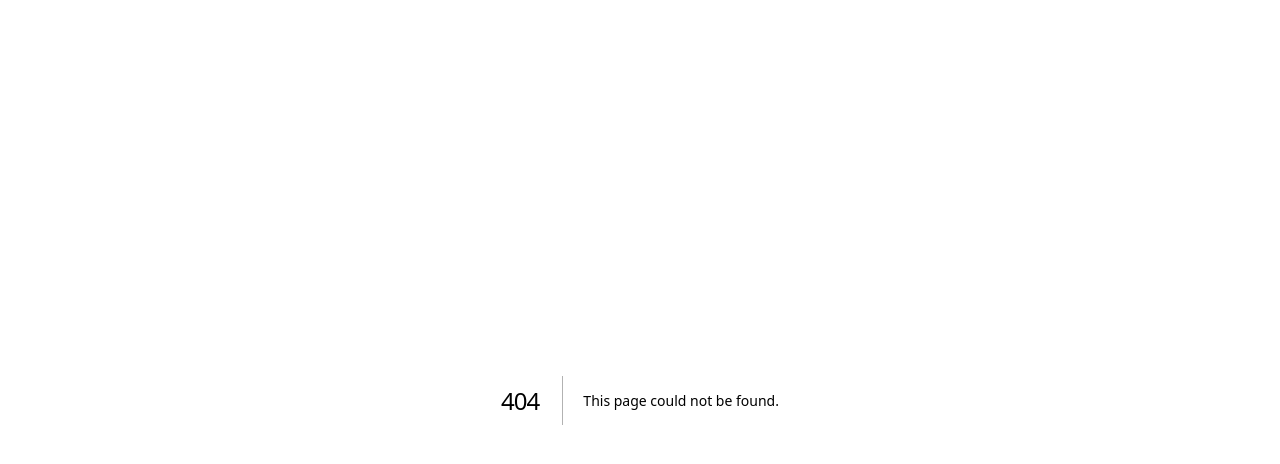
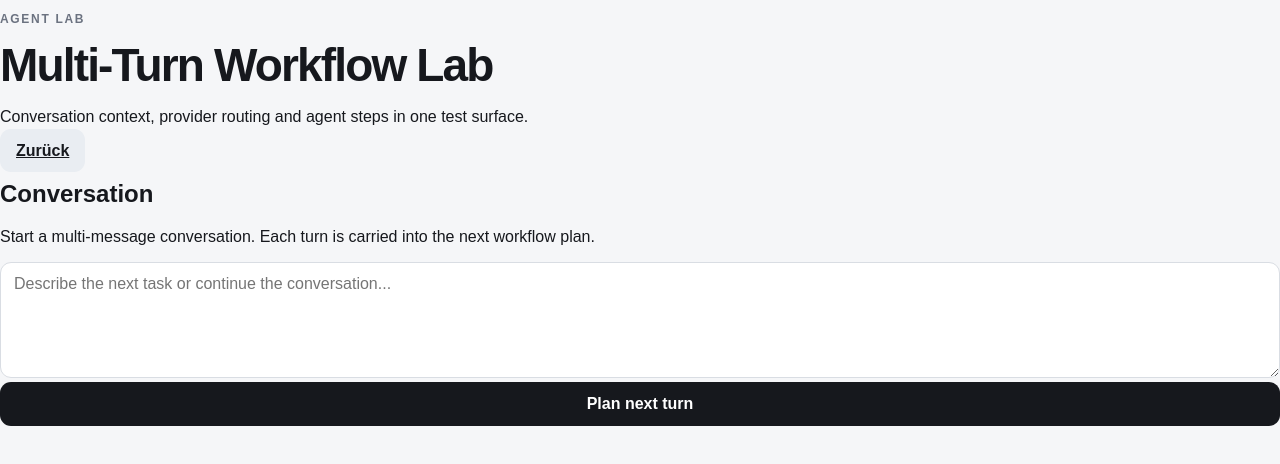
Before and after one commit to freemonkeyyourlife-lab/character-studio, a Next.js app: page /agent-lab in a window 1280 px wide. Before the commit this address had no page. Shown: the top 464 px of the page. Built offline with nearby package versions, Linux system fonts and the light colour scheme.

Commit message:
Add multi-turn Agent Lab

```diff
--- /dev/null
+++ b/app/agent-lab/page.tsx
@@ -0,0 +1,48 @@
+"use client";
+
+import { useState } from "react";
+
+type Msg = { role: "user" | "assistant"; content: string };
+
+export default function AgentLab() {
+  const [messages, setMessages] = useState<Msg[]>([]);
+  const [input, setInput] = useState("");
+  const [plan, setPlan] = useState("");
+  const [busy, setBusy] = useState(false);
+
+  async function run() {
+    const value = input.trim();
+    if (!value || busy) return;
+    const next = [...messages, { role: "user" as const, content: value }];
+    setMessages(next);
+    setInput("");
+    setBusy(true);
+    try {
+      const response = await fetch("/api/agent/plan", {
+        method: "POST",
+        headers: { "Content-Type": "application/json" },
+        body: JSON.stringify({ task: "chat", context: { messages: next, memory: [] } }),
+      });
+      const data = await response.json();
+      if (!response.ok) throw new Error(data.error || "Planning failed.");
+      setPlan(JSON.stringify(data.plan, null, 2));
+      setMessages((current) => [...current, { role: "assistant", content: "Workflow planned. Execution providers are shown below." }]);
+    } catch (error) {
+      setPlan(error instanceof Error ? error.message : "Planning failed.");
+    } finally {
+      setBusy(false);
+    }
+  }
+
+  return <main className="pageShell">
+    <section className="hero"><div><p className="eyebrow">AGENT LAB</p><h1>Multi-Turn Workflow Lab</h1><p className="muted">Conversation context, provider routing and agent steps in one test surface.</p></div><a className="secondary smallButton" href="/">Zurück</a></section>
+    <section className="panel stack">
+      <h2>Conversation</h2>
+      {messages.length === 0 && <p className="muted">Start a multi-message conversation. Each turn is carried into the next workflow plan.</p>}
+      {messages.map((message, index) => <div key={index}><strong>{message.role === "user" ? "You" : "Agent"}:</strong> {message.content}</div>)}
+      <textarea rows={5} value={input} onChange={(event) => setInput(event.target.value)} placeholder="Describe the next task or continue the conversation..." />
+      <button className="primary" disabled={busy || !input.trim()} onClick={() => void run()}>{busy ? "Planning…" : "Plan next turn"}</button>
+    </section>
+    {plan && <section className="panel stack"><h2>Agent workflow</h2><pre style={{whiteSpace:"pre-wrap",overflowWrap:"anywhere"}}>{plan}</pre></section>}
+  </main>;
+}
```
